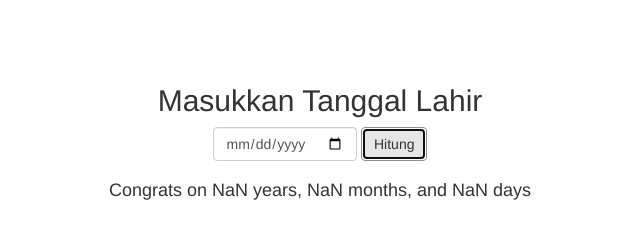
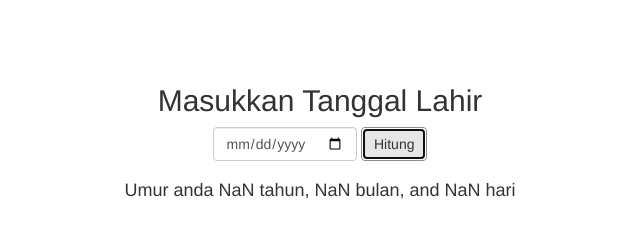
Before and after one commit to dekteguh/hitung-umur, a React app: page / in a window 1280 px wide. Both pictures are taken after a click on the button "Hitung". Shown: the top 238 px of the page, 320-960 px from the left. Built offline with nearby package versions, Linux system fonts and the light colour scheme.

Commit message:
Finalize... simple app

```diff
--- a/public/index.html
+++ b/public/index.html
@@ -11,7 +11,7 @@
     <link rel="stylesheet" href="https://maxcdn.bootstrapcdn.com/bootstrap/3.3.7/css/bootstrap.min.css" integrity="sha384-BVYiiSIFeK1dGmJRAkycuHAHRg32OmUcww7on3RYdg4Va+PmSTsz/K68vbdEjh4u"
       crossorigin="anonymous">
 
-    <title>React App</title>
+    <title>Hitung Umur</title>
   </head>
   <body>
     <div id="root"></div>
--- a/src/components/AgeStats.js
+++ b/src/components/AgeStats.js
@@ -16,14 +16,14 @@ class AgeStats extends Component {
         let months = Math.floor(days / 31);
         days -= months * 31;
 
-        return `${years} years, ${months} months, and ${days} days`;
+        return `${years} tahun, ${months} bulan, and ${days} hari`;
     }
 
     render() {
         return(
             <div>
                 <h1>{this.props.date}</h1>
-                <h4> Congrats on {this.timeSince(this.props.date)}</h4>
+                <h4> Umur anda {this.timeSince(this.props.date)}</h4>
                 <img src={confetti} alt="confetti" className="confetti"/>
             </div>
         )
```
